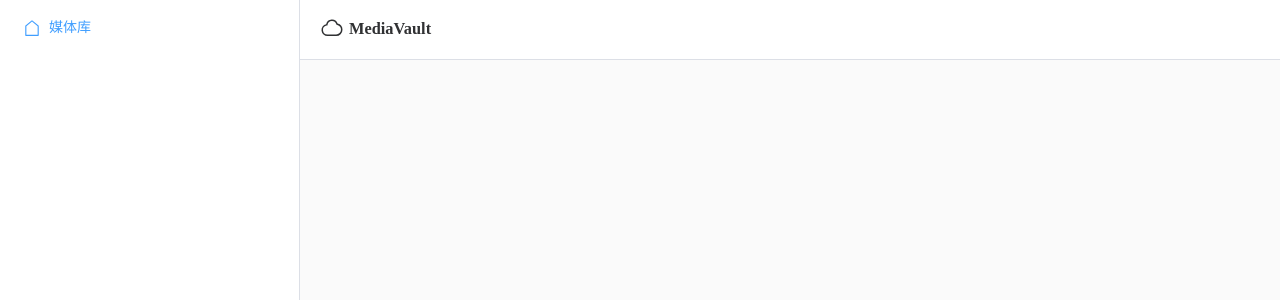
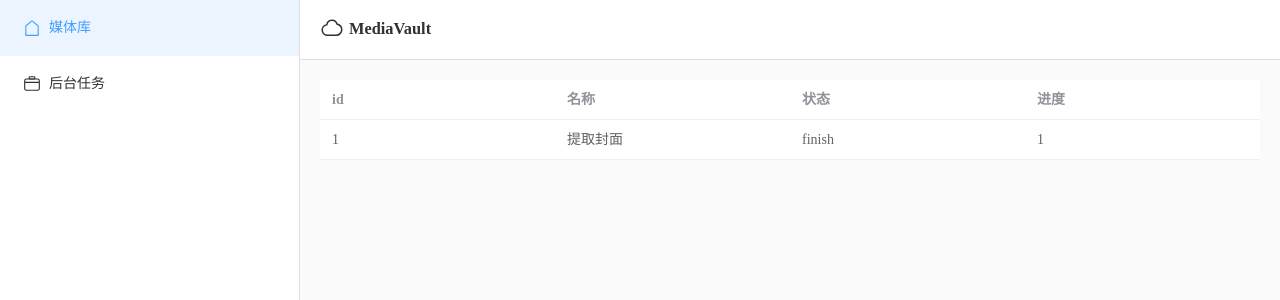
Before and after one commit to nnnewb/MediaVault, a Vue app in the folder media-vault/: page /task in a window 1280 px wide. Before the commit this address had no page. Shown: the top 300 px of the page. Built offline with nearby package versions, Linux system fonts and the light colour scheme.

Commit message:
feat: 新增一个后台任务页面，基本骨架

```diff
--- a/media-vault/src/components/AsideNav.vue
+++ b/media-vault/src/components/AsideNav.vue
@@ -2,12 +2,14 @@
 </script>
 
 <template>
-    <el-menu default-active="1" class="aside-menu">
+    <el-menu :router="true" default-active="1" class="aside-menu">
         <el-menu-item route="/" index="1">
-            <el-icon>
-                <House />
-            </el-icon>
+            <el-icon><House /></el-icon>
             媒体库
+        </el-menu-item>
+        <el-menu-item route="/task" index="2">
+            <el-icon><Suitcase /></el-icon>
+            后台任务
         </el-menu-item>
     </el-menu>
 </template>
--- a/media-vault/src/router/index.js
+++ b/media-vault/src/router/index.js
@@ -8,6 +8,11 @@ const router = createRouter({
       path: '/',
       name: 'home',
       component: HomeView,
+    },
+    {
+      path: '/task',
+      name: 'task',
+      component: () => import('../views/TaskView.vue'),
     }
   ],
 })
--- /dev/null
+++ b/media-vault/src/views/TaskView.vue
@@ -0,0 +1,25 @@
+<script setup>
+const tasks = [
+    {
+        id: 1,
+        name: '提取封面',
+        status_string: 'finish',
+        progress: 1,
+        total: 1,
+    }
+];
+</script>
+
+<template>
+    <el-container direction="vertical">
+        <el-table :data="tasks">
+            <el-table-column prop="id" label="id" />
+            <el-table-column prop="name" label="名称" />
+            <el-table-column prop="status_string" label="状态" />
+            <el-table-column prop="progress" label="进度" />
+        </el-table>
+    </el-container>
+</template>
+
+<style scoped>
+</style>
```
